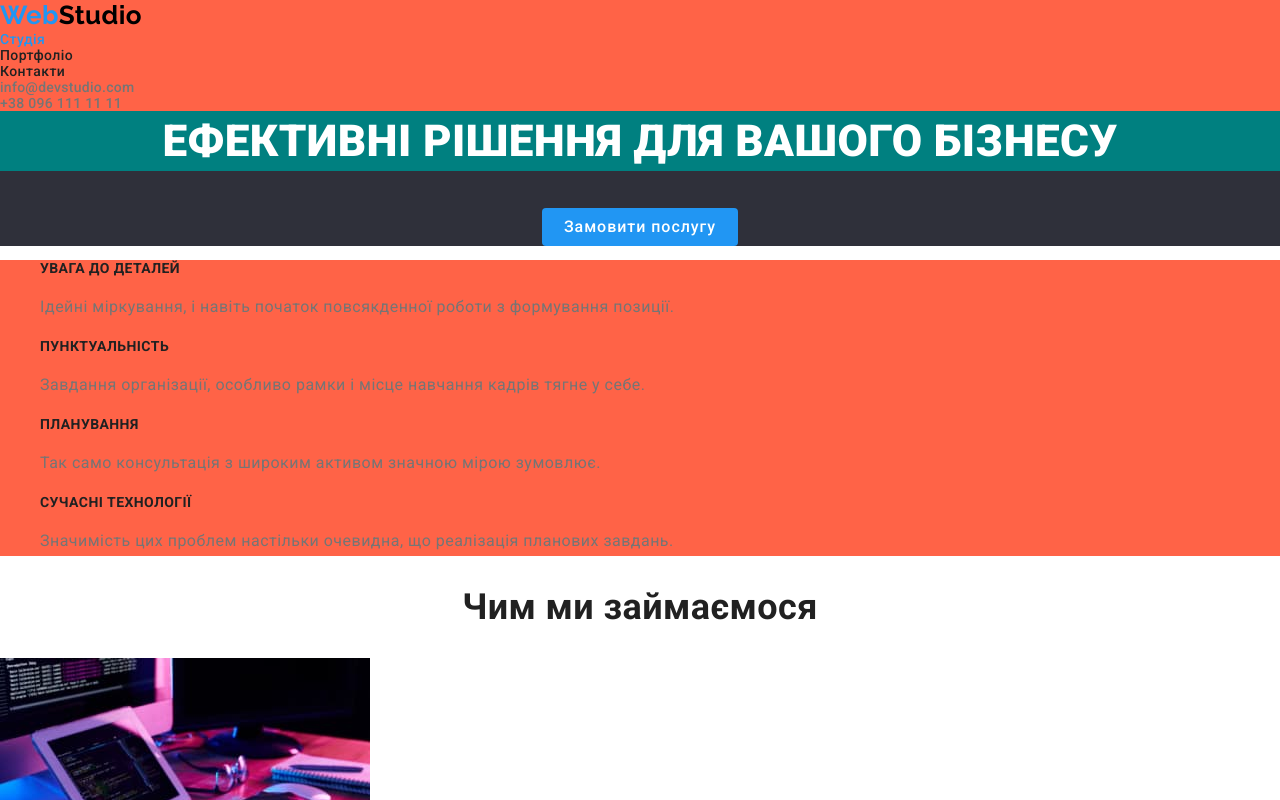
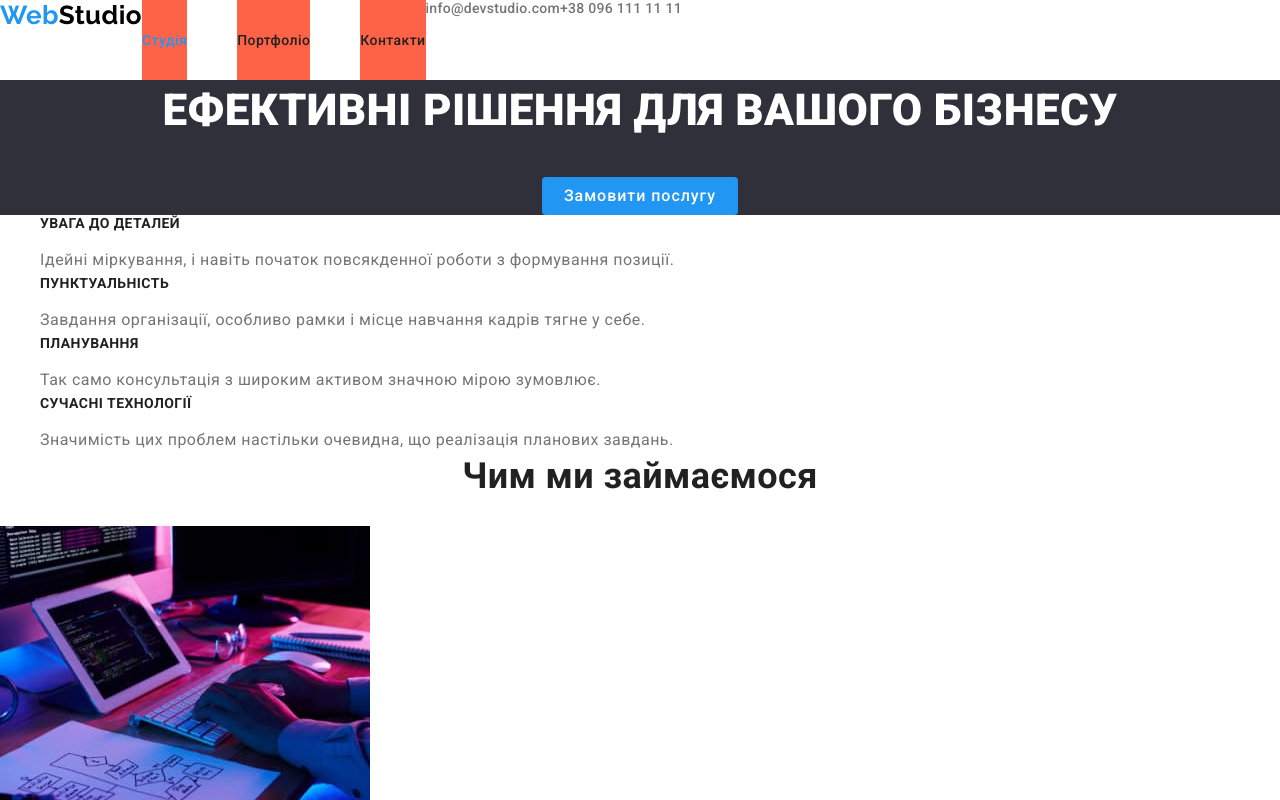
Before and after one commit to MirVika/goit-markup-hw-03, a plain HTML site: page index.html in a window 1280 px wide. Shown: the top 800 px of the page. Drawn offline with nearby package versions, Linux system fonts and the light colour scheme.

Commit message:
adds flex elements to nav

```diff
--- a/css/styles.css
+++ b/css/styles.css
@@ -32,15 +32,31 @@ span {
 }
 
 /* site nav */
-.container {
-  background-color: tomato;
-}
+
 .list {
   list-style: none;
   padding: 0;
   margin: 0;
 }
+.main-nav {
+  display: flex;
+}
+.site-nav {
+  display: flex;
+}
+
+.site-nav .item {
+  background-color: tomato;
+}
+.site-nav .item + .item
+{
+  margin-left: 50px;
+}
 .site-nav a {
+  padding-top: 32px;
+  padding-bottom: 32px;
+  display: block;
+
   color: var(--title-text-color);
   text-decoration: none;
   font-family: 'Roboto';
@@ -48,6 +64,7 @@ span {
   font-size: 14px;
   line-height: calc(16 / 14);
   cursor: pointer;
+
 }
 .site-nav.list a:hover,
 .site-nav.list a:focus {
@@ -56,7 +73,12 @@ span {
 .site-nav .current-cover {
     color: var(--acent-text-color)
 }
-
+.contacts {
+  display: flex;
+}
+.contacs .item {
+  margin-right: 50;
+}
 .contacts a {
   color: var(--primary-text-color);
   font-weight: 500;
@@ -84,7 +106,7 @@ span {
   line-height: calc(60 / 44);
   text-align: center;
   text-transform: uppercase;
-  background-color: teal;
+
 }
 
 .hero {
@@ -157,11 +179,16 @@ span {
 }
 
 /* benefits */
-.container {
-  background-color: tomato;
+
+
+section {
+  padding-top: 94;
+  padding-bottom: 94;
 }
 
 .benefits-list .title {
+    margin-top: 0;
+    margin-bottom: 10;
   color: var(--title-text-color);
   font-weight: 700;
   font-size: 14px;
@@ -183,13 +210,26 @@ span {
 }
 .benefits-list {
   list-style: none;
+
   margin-top: 0;
+  margin-bottom: 0;
 }
 .benefits-list .text {
+
+    margin-top: 0;
+    margin-bottom: 0;
     font-weight: 400;
     font-size: 16px;
     line-height: calc(30 / 16);
     letter-spacing: 0.03em;
+
+}
+
+/* what we do section */
+
+.section-title {
+  margin-top: 0;
+  margin-bottom: 50;
 }
 
 /* team */
@@ -202,6 +242,16 @@ span {
 }
 .our-team {
   background-color: var(--secondary-background-color);
+}
+
+.team-title {
+  margin-top: 0;
+  margin-bottom: 10;
+}
+
+p {
+  margin-top: 0;
+  margin-bottom: 0;
 }
 
 /* footer */
--- a/index.html
+++ b/index.html
@@ -17,19 +17,19 @@
   </head>
   <body>
     <header>
-      <div class="container">
+      <div class="container main-nav">
         <a href="./index.html" class="logo">Web<span>Studio</span></a>
 
         <nav>
           <ul class="list site-nav">
-            <li><a href="./index.html" class="link current-cover">Студія</a></li>
-            <li><a href="./portfolio.html" class="link">Портфоліо</a></li>
-            <li><a href="./index.html" class="link">Контакти</a></li>
+            <li class="item"><a href="./index.html" class="link current-cover">Студія</a></li>
+            <li class="item"><a href="./portfolio.html" class="link">Портфоліо</a></li>
+            <li class="item"><a href="./index.html" class="link">Контакти</a></li>
           </ul>
         </nav>
         <ul class="list contacts">
-          <li><a href="mailto:info@devstudio.com">info@devstudio.com</a></li>
-          <li><a href="tel:+380961111111">+38 096 111 11 11</a></li>
+          <li class="item"><a href="mailto:info@devstudio.com">info@devstudio.com</a></li>
+          <li class="item"><a href="tel:+380961111111">+38 096 111 11 11</a></li>
         </ul>
       </div>
     </header>
@@ -38,8 +38,8 @@
         <h1 class="hero-title">Ефективні рішення для вашого бізнесу</h1>
         <button type="button" class="button primary">Замовити послугу</button>
       </section>
+      <div class="container">
       <section class="benefits benefits-section">
-        <div class="container">
           <h2 class="section-title visual-hidden">Наші переваги</h2>
           <ul class="benefits-list">
             <li>
```
